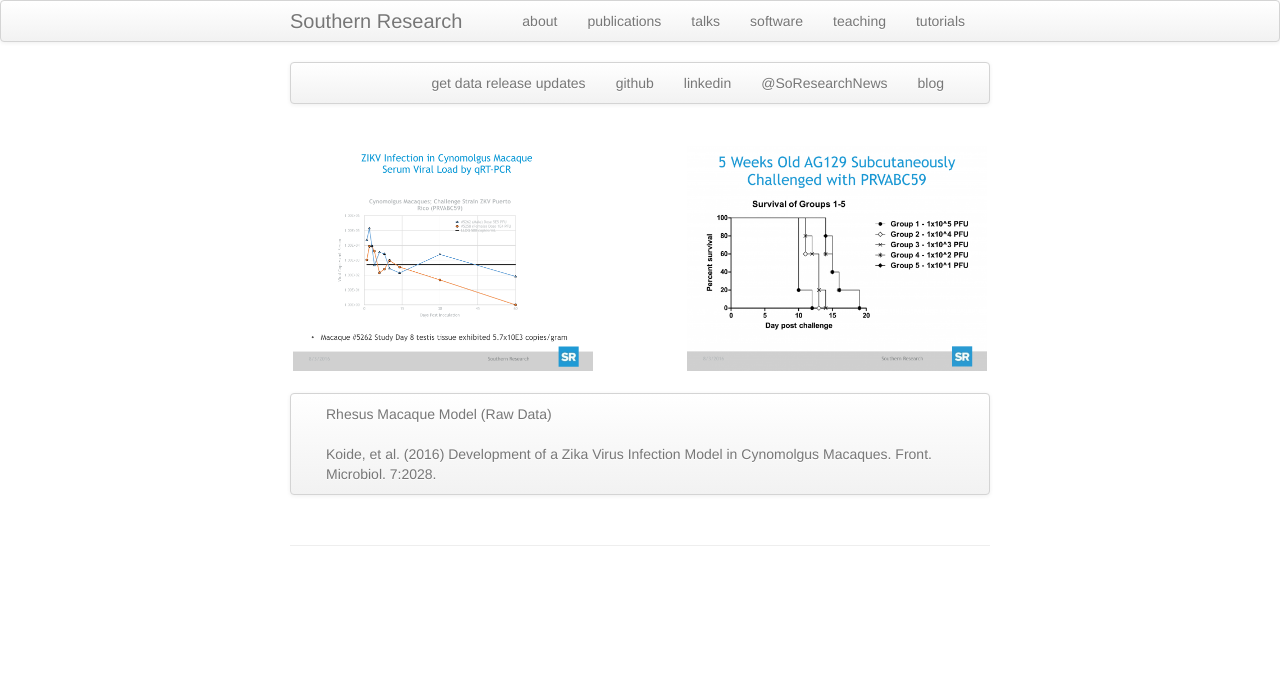
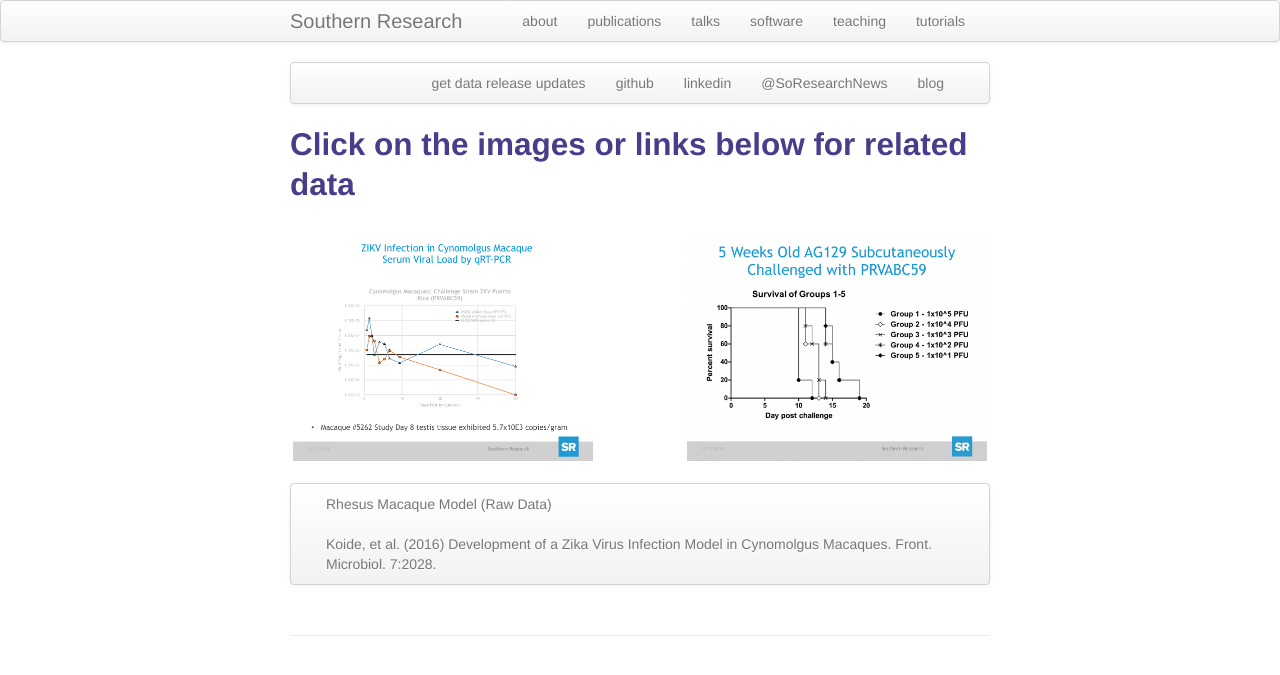
Before and after one commit to Southern-Research/Zika, a Jekyll site: the page built from index.md, in a window 1280 px wide. Shown: the top 675 px of the page. Built offline with Jekyll 4.4.1, drawn with Linux system fonts in a browser that asks for light colours.

Commit message:
Update index.md

```diff
--- a/index.md
+++ b/index.md
@@ -16,7 +16,7 @@ keywords: Southern Research, Zika Virus, Arbovirus, CRO, Open Data
       </ul>
   </div>
 </div>
-
+<h2>Click on the images or links below for related data</h2>
 <table class="wide">
 <tr>
   <td class="left">
```
